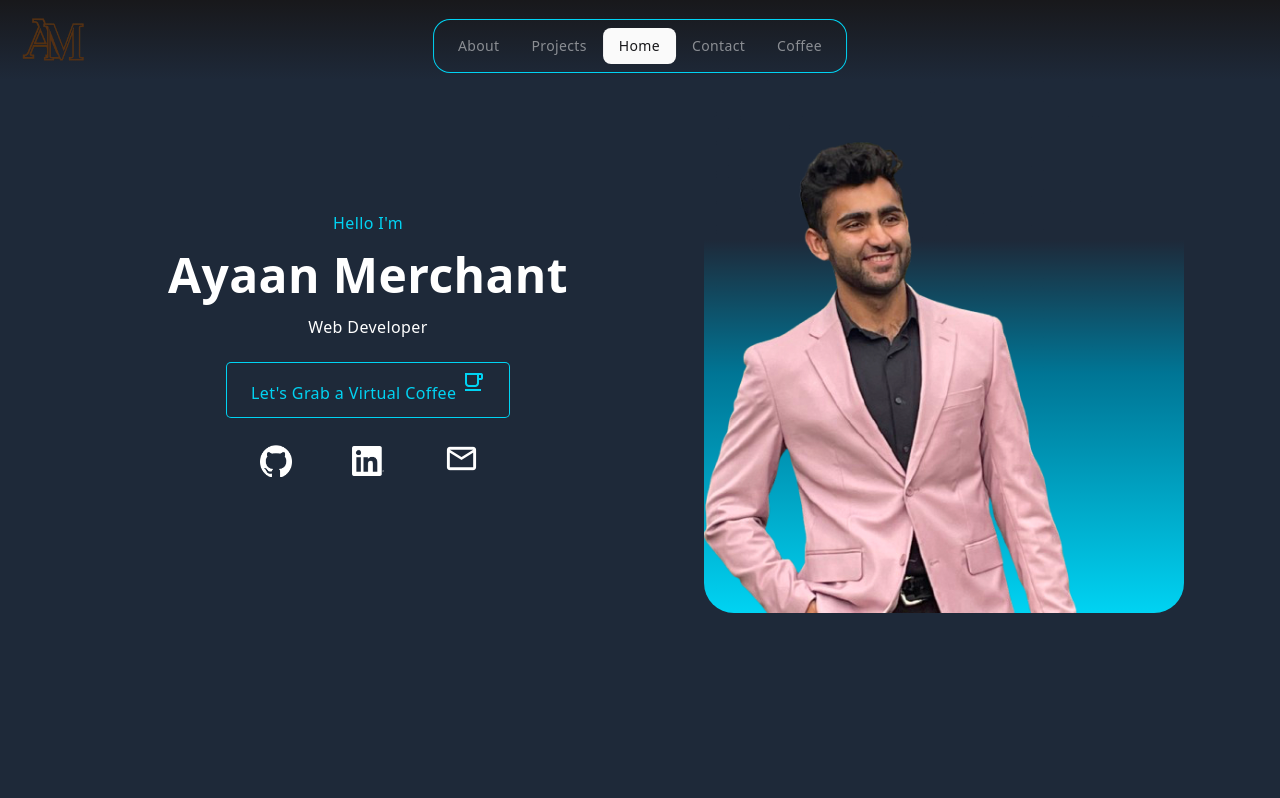
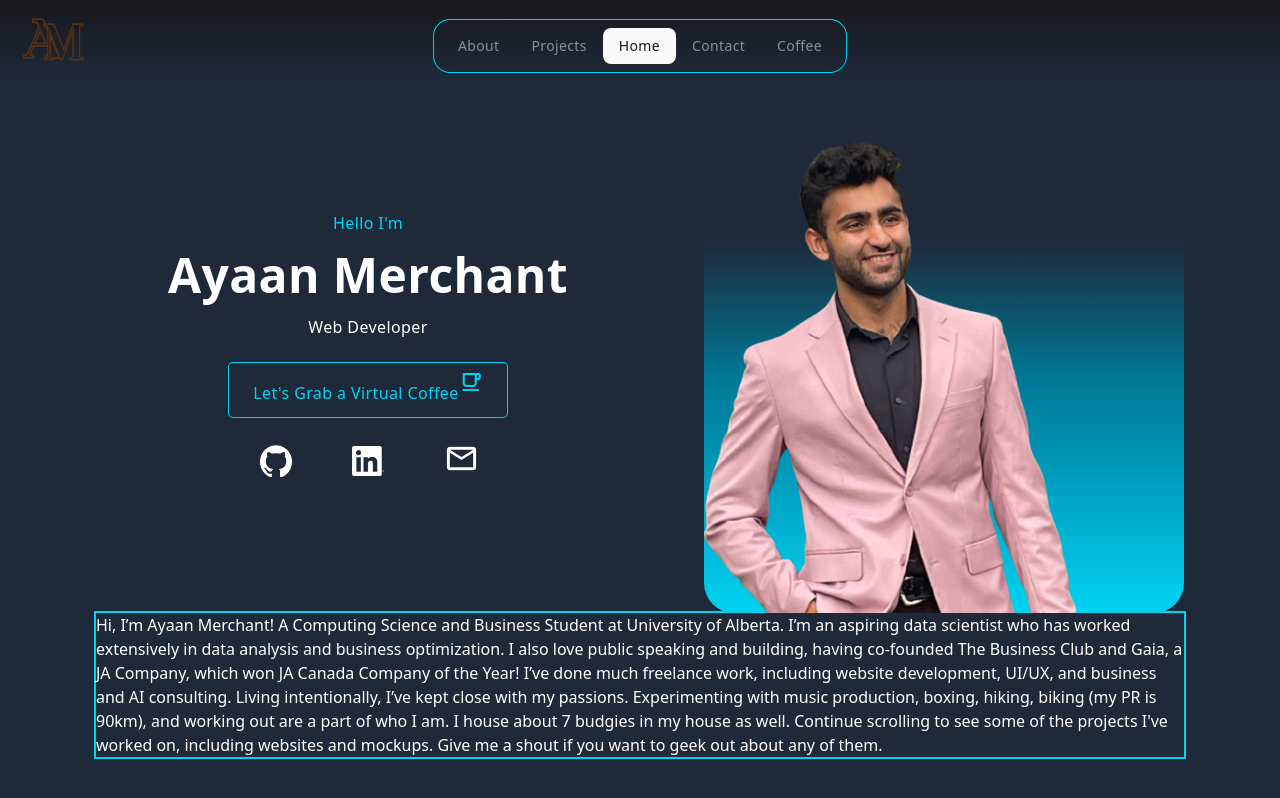
Before and after one commit to AyaanM/Portfolio, a React (Vite) app: page / in a window 1280 px wide. Shown: the top 798 px of the page. Built offline with nearby package versions, Linux system fonts and the light colour scheme.

Commit message:
started about

```diff
--- a/src/App.jsx
+++ b/src/App.jsx
@@ -1,5 +1,6 @@
 import Header from "./components/Header";
 import Hero from "./components/Hero";
+import About from "./components/About"
 
 const App = () => {
 
@@ -8,6 +9,7 @@ const App = () => {
     <Header/>
     <main>
       <Hero/>
+      <About/>
     </main>
     </>
   )
--- /dev/null
+++ b/src/components/About.jsx
@@ -0,0 +1,31 @@
+import React from 'react'
+
+const About = () => {
+  return (
+    <section id="about" className="section">
+        <div className="container">
+            <div className="ring-2 ring-cyan-400">
+                <p className="">
+                Hi, I’m Ayaan Merchant! A Computing Science and Business Student at University of Alberta.
+
+                I’m an aspiring data scientist who has worked extensively in data analysis and business optimization. I also love public speaking and building, having co-founded The Business Club and Gaia, a JA Company, which won JA Canada Company of the Year!
+
+                I’ve done much freelance work, including website development, UI/UX, and business and AI consulting.
+
+                Living intentionally, I’ve kept close with my passions. Experimenting with music production, boxing, hiking, biking (my PR is 90km), and working out are a part of who I am. I house about 7 budgies in my house as well.
+
+                Continue scrolling to see some of the projects I've worked on, including websites and mockups. Give me a shout if you want to geek out about any of them.
+                </p>
+
+                <div className="">
+                    {
+
+                    }
+                </div>
+            </div>
+        </div>
+    </section>
+  )
+}
+
+export default About
--- a/src/components/Hero.jsx
+++ b/src/components/Hero.jsx
@@ -12,7 +12,10 @@ const Hero = () => {
                 <p className="font-light my-3">Web Developer</p>
 
                 <a href="#coffee" className="coffee-btn">
-                    Let's Grab a Virtual Coffee <span className="material-symbols-outlined animate-bounce">local_cafe</span></a>
+                    Let's Grab a Virtual Coffee
+                    <span className="material-symbols-outlined animate-bounce">local_cafe</span>
+
+                </a>
 
                 <div className="container flex gap-15 justify-center items-center my-3">
                     <div className="socials"><a href="https://github.com/AyaanM" target="_blank"><img src="/Portfolio/github_logo_white.png" alt="GitHub"/></a></div>
--- a/src/index.css
+++ b/src/index.css
@@ -73,3 +73,5 @@ body {
 .socials:hover {
   @apply animate-bounce duration-20
 }
+
+/* ABOUT */
```
